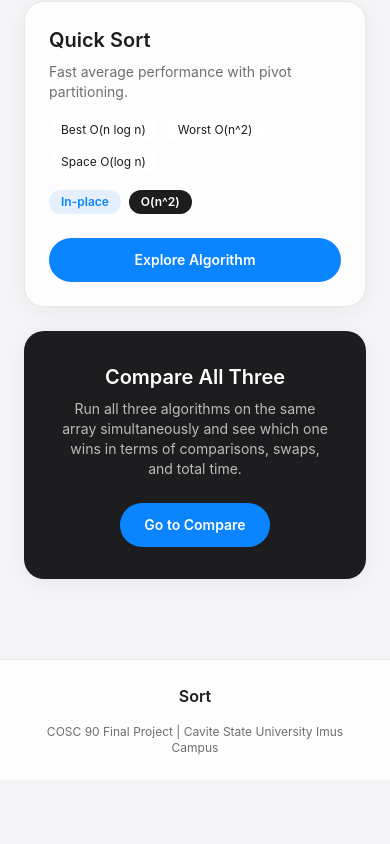
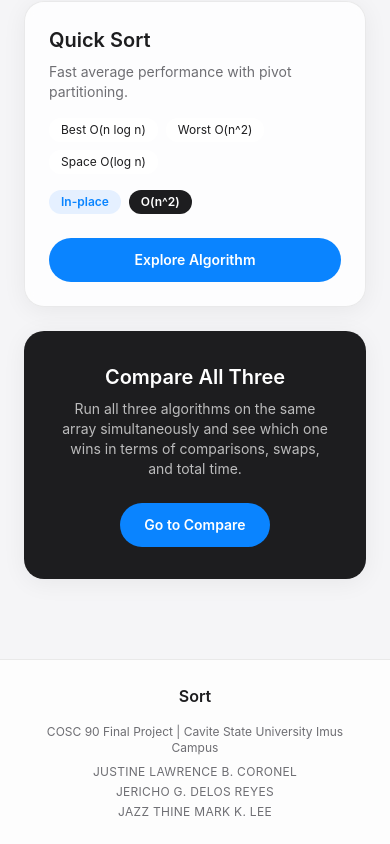
Before and after one commit to JerichoDelosReyes/Sorting-Algorithms, a Next.js app: page / in a window 390 px wide. Shown: the part 3189-4033 px from the top of the page. Before the commit the page ends 3969 px from the top, so only its background shows below. Built offline with nearby package versions, Linux system fonts and the light colour scheme.

Commit message:
refactor: improve layout and alignment in Footer component for better responsiveness

```diff
--- a/components/Footer.tsx
+++ b/components/Footer.tsx
@@ -9,8 +9,17 @@ export default function Footer() {
             Sort
           </Link>
         </div>
-        <div className="text-center text-xs text-[var(--color-text-secondary)]">
-          COSC 90 Final Project | Cavite State University Imus Campus
+        <div className="text-center md:text-right text-xs text-[var(--color-text-secondary)]">
+          <div>COSC 90 Final Project | Cavite State University Imus Campus</div>
+          <div className="mt-2 text-[0.75rem] tracking-wide">
+            <div className="flex flex-col items-center gap-1 md:flex-row md:gap-3 md:justify-end">
+              <span>JUSTINE LAWRENCE B. CORONEL</span>
+              <span className="hidden md:inline">|</span>
+              <span>JERICHO G. DELOS REYES</span>
+              <span className="hidden md:inline">|</span>
+              <span>JAZZ THINE MARK K. LEE</span>
+            </div>
+          </div>
         </div>
       </div>
     </footer>
```
